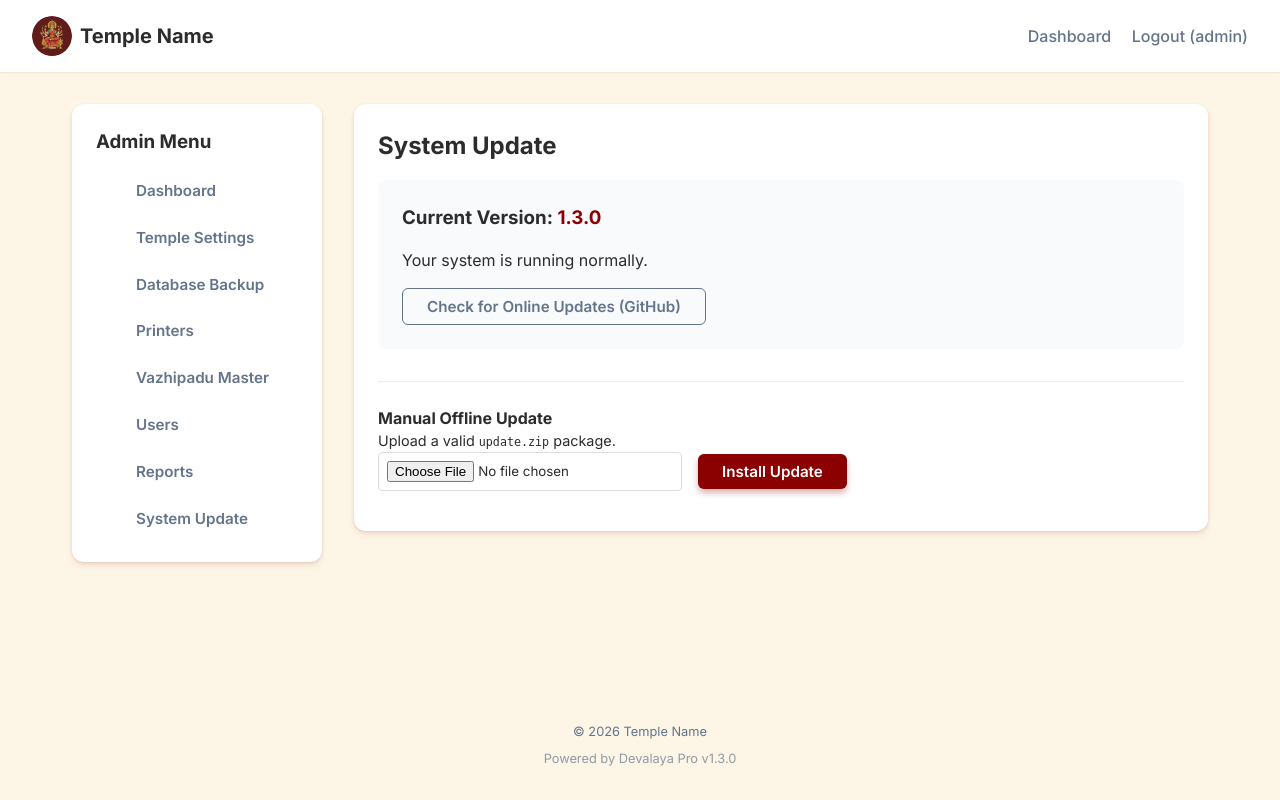
After one commit to theagg-18/devalaya-pro, a Flask app: page /admin/updates in a window 1280 px wide. The commit adds this page. Run offline with Flask 3, Linux system fonts and the light colour scheme; the visitor is signed in with stand-in values (Sample User, id 1); data comes from the database, SQL or seed files in the repository.

Commit message:
feat: v1.3.0 - Safe Update System & Rollback

```diff
--- a/app.py
+++ b/app.py
@@ -14,6 +14,22 @@ app.config.from_object(Config)
 app.register_blueprint(admin_bp)
 app.register_blueprint(auth_bp)
 app.register_blueprint(cashier_bp)
+
+@app.route('/health')
+def health_check():
+    return 'OK', 200
+
+@app.before_request
+def check_maintenance():
+    from modules import updater
+    from flask import request, abort
+    if updater.MAINTENANCE_MODE:
+        # Allow static (for styles), updater status polling, and health check
+        if request.path.startswith('/static') or \
+           request.path.startswith('/admin/updates/status') or \
+           request.path == '/health':
+            return None
+        return "System is updating... Please wait.", 503
 
 @app.template_filter('from_json')
 def from_json_filter(value):
--- a/requirements.txt
+++ b/requirements.txt
@@ -1,5 +1,4 @@
-Flask==3.0.0
-gunicorn==21.2.0
-python-dotenv==1.0.0
 waitress==3.0.0
 psutil
+Werkzeug
+requests
--- a/routes/admin.py
+++ b/routes/admin.py
@@ -675,3 +675,88 @@ def reset_database():
         flash(f'Reset failed: {e}', 'error')
 
     return redirect(url_for('admin.backups'))
+
+
+@admin_bp.route('/updates')
+def updates():
+    from modules import updater
+    from version import get_version
+    import requests
+
+    # Check for github updates? (Optional, maybe strictly on demand to save quota)
+    # Just rendering page for now
+    return render_template('admin/updates.html',
+                           current_version=get_version(),
+                           updater_status=updater.get_status())
+
+@admin_bp.route('/updates/check')
+def check_updates():
+    # Helper to check github releases
+    try:
+        import requests
+        repo_api = "https://api.github.com/repos/theagg-18/devalaya-pro/releases/latest"
+        tags_api = "https://api.github.com/repos/theagg-18/devalaya-pro/tags"
+
+        # 1. Try Releases
+        resp = requests.get(repo_api, timeout=5)
+        if resp.status_code == 200:
+            data = resp.json()
+            return {
+                'available': True,
+                'version': data.get('tag_name', 'Unknown'),
+                'url': data.get('zipball_url', '')
+            }
+
+        # 2. Fallback to Tags (if 404 on releases)
+        if resp.status_code == 404:
+            resp_tags = requests.get(tags_api, timeout=5)
+            if resp_tags.status_code == 200:
+                tags = resp_tags.json()
+                if tags:
+                    latest_tag = tags[0] # First is usually latest
+                    return {
+                        'available': True,
+                        'version': latest_tag.get('name', 'Unknown'),
+                        'url': latest_tag.get('zipball_url', ''),
+                        'note': 'Latests Tag (No Release)'
+                    }
+            return {'available': False, 'error': "No releases or tags found on GitHub."}
+
+        return {'available': False, 'error': f"GitHub API Error: {resp.status_code}"}
+    except Exception as e:
+        return {'available': False, 'error': str(e)}
+
+@admin_bp.route('/updates/install', methods=['POST'])
+def install_update():
+    from modules import updater
+
+    source = request.form.get('source') # URL or 'local'
+    is_url = True
+
+    if source == 'local':
+        if 'update_file' not in request.files:
+            flash('No file uploaded', 'error')
+            return redirect(url_for('admin.updates'))
+
+        file = request.files['update_file']
+        if file.filename == '':
+            flash('No file selected', 'error')
+            return redirect(url_for('admin.updates'))
+
+        # Save temp
+        import os
+        from werkzeug.utils import secure_filename
+        update_path = os.path.join(current_app.root_path, 'update_package.zip')
+        file.save(update_path)
+        source = update_path
+        is_url = False
+
+    # Start Update Thread
+    updater.start_update_thread(source, is_url)
+    flash('Update process started. System will restart automatically.', 'info')
+    return redirect(url_for('admin.updates'))
+
+@admin_bp.route('/updates/status')
+def update_status():
+    from modules import updater
+    return updater.get_status()
--- a/templates/admin/layout.html
+++ b/templates/admin/layout.html
@@ -20,6 +20,8 @@
                 style="justify-content: flex-start; border: none;">Users</a>
             <a href="/admin/reports" class="btn btn-secondary"
                 style="justify-content: flex-start; border: none;">Reports</a>
+            <a href="/admin/updates" class="btn btn-secondary" style="justify-content: flex-start; border: none;">System
+                Update</a>
         </nav>
     </aside>
 
--- a/templates/admin/settings.html
+++ b/templates/admin/settings.html
@@ -132,7 +132,7 @@
         <div class="form-group" style="display: flex; align-items: center; gap: 8px;">
             <input type="checkbox" id="backup_enabled" name="backup_enabled" style="width: auto;" {% if
                 settings.backup_enabled %}checked{% endif %}>
-            <label for="backup_enabled" style="margin: 0;">Enable Cloud Backup (Optional)</label>
+            <label for="backup_enabled" style="margin: 0;">Enable Local Backup (Automated)</label>
         </div>
 
         <div style="margin-top: 1rem; display: flex; gap: 1rem; align-items: center; flex-wrap: wrap;">
--- /dev/null
+++ b/templates/admin/updates.html
@@ -0,0 +1,112 @@
+{% extends "admin/layout.html" %}
+
+{% block admin_content %}
+<div class="card">
+    <h2>System Update</h2>
+
+    <div style="background: #f8fafc; padding: 1.5rem; border-radius: 8px; margin-bottom: 2rem;">
+        <h3 style="margin-top: 0;">Current Version: <span style="color: var(--primary);">{{ current_version }}</span>
+        </h3>
+        <p>Your system is running normally.</p>
+
+        <div id="update-check-result"
+            style="margin-top: 1rem; padding: 1rem; border: 1px solid #ddd; background: white; border-radius: 6px; display: none;">
+            <!-- filled by js -->
+        </div>
+
+        <button onclick="checkUpdates()" class="btn btn-secondary" style="margin-top: 1rem;">
+            Check for Online Updates (GitHub)
+        </button>
+    </div>
+
+    <!-- Manual Update -->
+    <div style="border-top: 1px solid #eee; padding-top: 1.5rem;">
+        <h4>Manual Offline Update</h4>
+        <p class="text-muted" style="font-size: 0.9em;">Upload a valid <code>update.zip</code> package.</p>
+
+        <form action="{{ url_for('admin.install_update') }}" method="post" enctype="multipart/form-data"
+            onsubmit="return confirm('System will lock and restart. Continue?');">
+            <input type="hidden" name="source" value="local">
+            <div class="form-group" style="display: flex; gap: 1rem; align-items: center;">
+                <input type="file" name="update_file" accept=".zip" required
+                    style="border: 1px solid #ddd; padding: 0.5rem; border-radius: 4px;">
+                <button type="submit" class="btn btn-primary">Install Update</button>
+            </div>
+        </form>
+    </div>
+</div>
+
+<!-- Update Overlay -->
+<div id="update-overlay"
+    style="position: fixed; top: 0; left: 0; width: 100%; height: 100%; background: rgba(0,0,0,0.85); z-index: 9999; display: none; color: white; flex-direction: column; align-items: center; justify-content: center; text-align: center;">
+    <div class="spinner"
+        style="border: 4px solid #f3f3f3; border-top: 4px solid var(--primary); border-radius: 50%; width: 50px; height: 50px; animation: spin 1s linear infinite; margin-bottom: 20px;">
+    </div>
+    <h2>System Updating...</h2>
+    <p id="update-step" style="font-size: 1.2rem; opacity: 0.9;">Initializing...</p>
+    <p style="font-size: 0.9rem; color: #aaa; margin-top: 2rem;">Do not close this window.</p>
+</div>
+
+<style>
+    @keyframes spin {
+        0% {
+            transform: rotate(0deg);
+        }
+
+        100% {
+            transform: rotate(360deg);
+        }
+    }
+</style>
+
+<script>
+    function checkUpdates() {
+        const resDiv = document.getElementById('update-check-result');
+        resDiv.style.display = 'block';
+        resDiv.innerHTML = 'Checking GitHub...';
+
+        fetch('{{ url_for("admin.check_updates") }}')
+            .then(r => r.json())
+            .then(data => {
+                if (data.available) {
+                    resDiv.innerHTML = `
+                    <div style="color: #059669; font-weight: bold;">New Version Available: ${data.version}</div>
+                    <form action="{{ url_for('admin.install_update') }}" method="post" style="margin-top: 10px;">
+                        <input type="hidden" name="source" value="${data.url}">
+                        <button type="submit" class="btn btn-primary">Install Now</button>
+                    </form>
+                `;
+                } else {
+                    resDiv.innerHTML = `<span style="color: #64748b;">${data.error || 'You are up to date.'}</span>`;
+                }
+            })
+            .catch(e => {
+                resDiv.innerHTML = `<span style="color: #dc2626;">Error checking updates: ${e}</span>`;
+            });
+    }
+
+    // Poll status if update active
+    setInterval(() => {
+        fetch('{{ url_for("admin.update_status") }}')
+            .then(r => r.json())
+            .then(data => {
+                const overlay = document.getElementById('update-overlay');
+                if (data.maintenance) {
+                    overlay.style.display = 'flex';
+                    document.getElementById('update-step').textContent = data.status;
+
+                    if (data.status.includes('Rollback') && data.error) {
+                        // Show error
+                        document.getElementById('update-step').innerHTML = `<span style="color: #ef4444">${data.status}</span><br><br>Error: ${data.error}`;
+                    }
+                } else {
+                    if (overlay.style.display === 'flex') {
+                        // Update finished
+                        document.getElementById('update-step').textContent = "Update Complete! Reloading...";
+                        setTimeout(() => window.location.reload(), 2000);
+                    }
+                }
+            });
+    }, 1000);
+</script>
+{% endblock %}
--- a/version.py
+++ b/version.py
@@ -3,16 +3,27 @@ Devalaya Pro - Temple Billing System
 Version Configuration
 """
 
-__version__ = "1.2.0"
+__version__ = "1.3.0"
 __version_info__ = {
     "major": 1,
-    "minor": 2,
+    "minor": 3,
     "patch": 0,
     "release": "stable"
 }
 
 # Version History
 VERSION_HISTORY = [
+    {
+        "version": "1.3.0",
+        "date": "2026-01-19",
+        "changes": [
+            "Implemented Safe Update System with Auto-Rollback",
+            "Added Maintenance Mode locking mechanism",
+            "Added /health endpoint for system status checks",
+            "New Admin Update Dashboard (Online & Offline support)",
+            "Integrated GitHub API for update checking"
+        ]
+    },
     {
         "version": "1.2.0",
         "date": "2026-01-19",
```
Also changed, not shown: modules/updater.py (added, +198 -0 lines).
